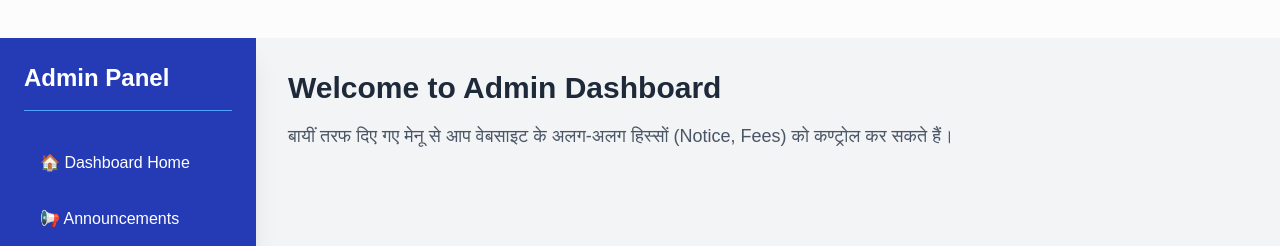
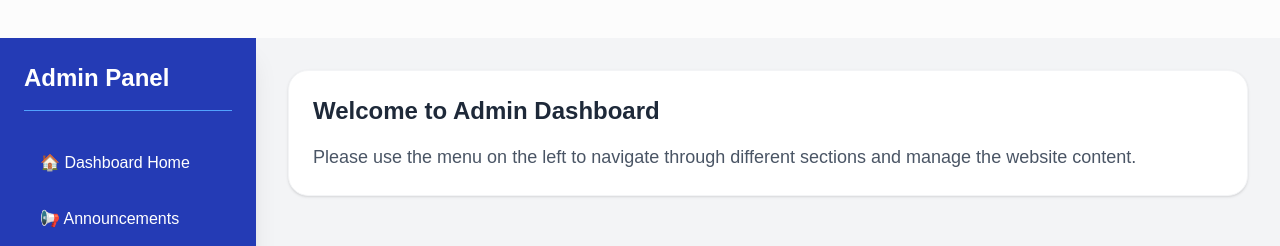
Before and after one commit to anjali100-coder/kinder-school-website, a Next.js app: page /admin/dashboard in a window 1280 px wide. Shown: the part 153-399 px from the top of the page. Built offline with nearby package versions, Linux system fonts and the light colour scheme; no server answers.

Commit message:
changed dashboard welcome text to english

```diff
--- a/app/admin/dashboard/page.tsx
+++ b/app/admin/dashboard/page.tsx
@@ -1,9 +1,9 @@
-export default function AdminDashboard() {
+export default function DashboardHome() {
   return (
-    <div>
-      <h1 className="text-3xl font-bold text-gray-800 mb-4">Welcome to Admin Dashboard</h1>
+    <div className="bg-white p-6 rounded-lg shadow-sm border border-gray-100">
+      <h1 className="text-2xl font-bold text-gray-800 mb-4">Welcome to Admin Dashboard</h1>
       <p className="text-gray-600 text-lg">
-        बायीं तरफ दिए गए मेनू से आप वेबसाइट के अलग-अलग हिस्सों (Notice, Fees) को कण्ट्रोल कर सकते हैं।
+        Please use the menu on the left to navigate through different sections and manage the website content.
       </p>
     </div>
   );
```
